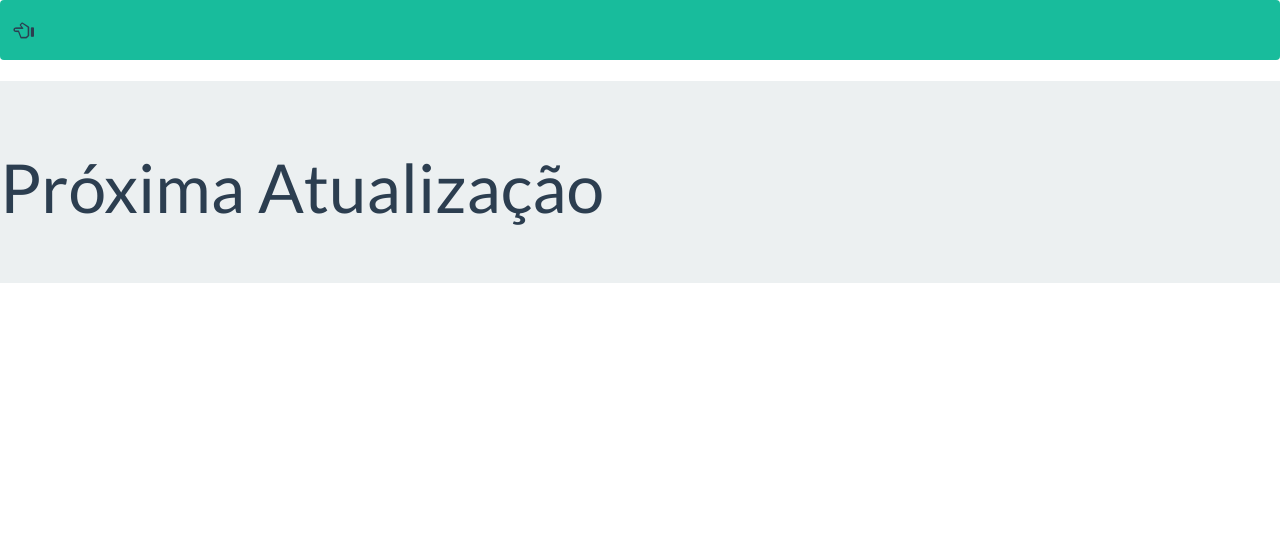
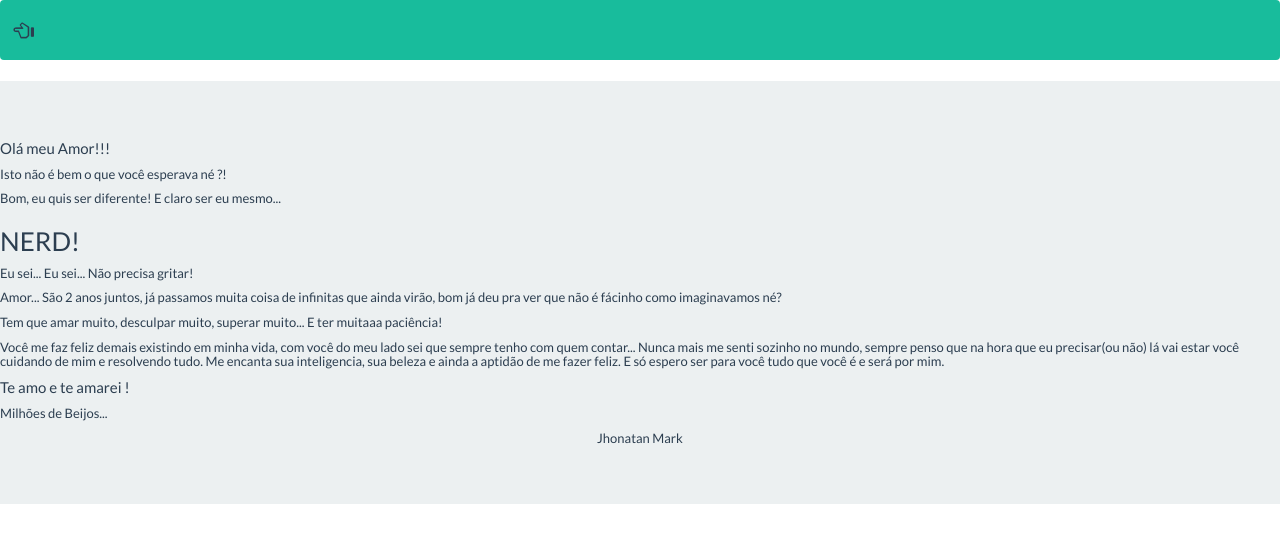
Before and after one commit to jhoemrs/front-presente, a plain HTML site: page pages/declaracao/declaracao.html in a window 1280 px wide. Drawn offline with Linux system fonts and the light colour scheme.

Commit message:
Finalizando

```diff
--- a/pages/declaracao/declaracao.html
+++ b/pages/declaracao/declaracao.html
@@ -29,7 +29,21 @@
       </nav>
     </header>
 <div class="jumbotron">
-  <h1> Próxima Atualização </h1>
+    <h5>Olá meu Amor!!!</h5>
+  <h6>Isto não é bem o que você esperava né ?!</h6>
+  <h6>Bom, eu quis ser diferente! E claro ser eu mesmo...</h6>
+  <h3>NERD!</h3>
+  <h6>Eu sei... Eu sei... Não precisa gritar!</h6>
+  <h6>Amor... São 2 anos juntos, já passamos muita coisa de infinitas que ainda virão, bom já deu pra ver que não é fácinho como imaginavamos né?</h6>
+  <h6>Tem que amar muito, desculpar muito, superar muito... E ter muitaaa paciência!</h6>
+  <h6>Você me faz feliz demais existindo em minha vida, com você do meu lado sei que sempre tenho com quem contar... Nunca mais me senti sozinho no mundo, sempre penso que na hora que eu precisar(ou não) lá vai estar você cuidando de mim e resolvendo tudo.
+Me encanta sua inteligencia, sua beleza e ainda a aptidão de me fazer feliz.
+E só espero ser para você tudo que você é e será por mim.
+    </h6>
+<h5>Te amo e te amarei !</h5>
+    <h6>Milhões de Beijos...</h6>
+    <center><h6>Jhonatan Mark</h6></center>
+
 </div>
     <footer>
 
```
Also changed, not shown: index.html (+1 -1 lines), pages/desafio/desafiante.html (+2 -1 lines).
